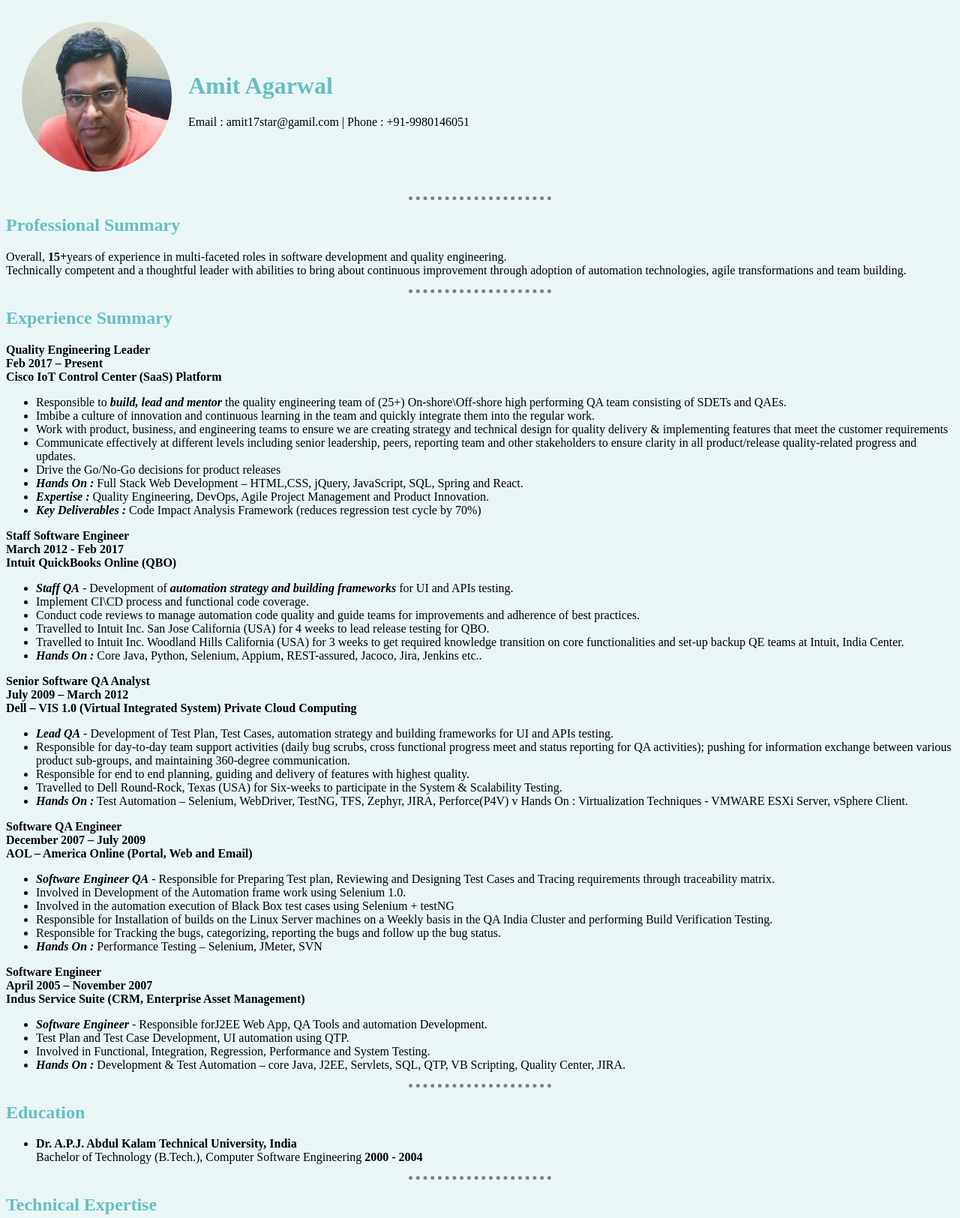
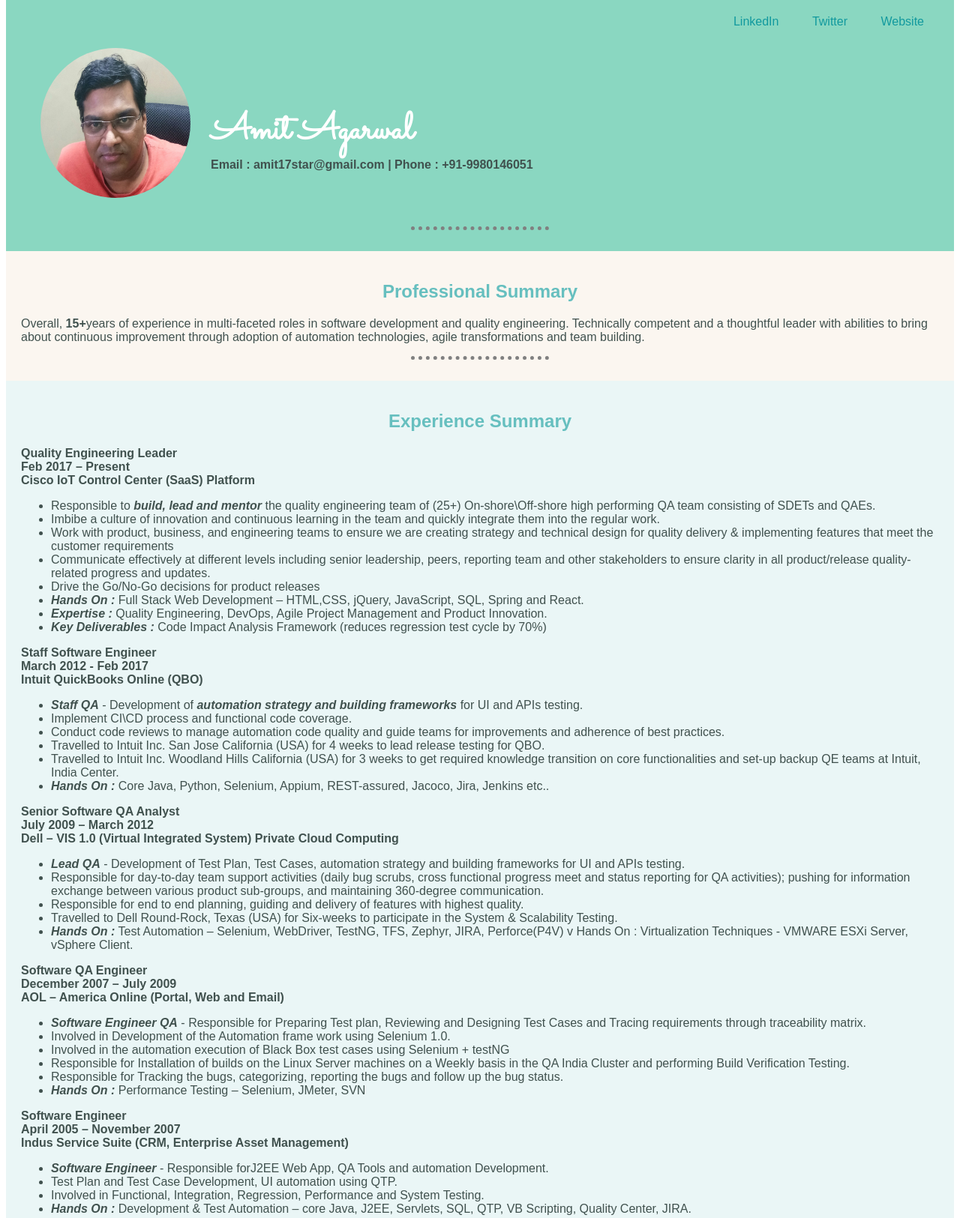
Before and after one commit to asquaretech/amit-agarwal-resume, a plain HTML site: page index.html in a window 1280 px wide. Shown: the top 1625 px of the page at 75% size. Drawn offline with Linux system fonts and the light colour scheme.

Commit message:
Add files via upload

```diff
--- a/index.html
+++ b/index.html
@@ -6,29 +6,63 @@
   <title>Amit's Personal Website</title>
   <link rel="stylesheet" href="./styles.css">
   <link rel="icon" href="./favicon.ico">
+  <!-- <link rel="preconnect" href="https://fonts.gstatic.com">
+  <link href="https://fonts.googleapis.com/css2?family=Montserrat:wght@100&display=swap" rel="stylesheet"> -->
+  <link rel="preconnect" href="https://fonts.gstatic.com">
+ <link href="https://fonts.googleapis.com/css2?family=Sacramento&display=swap" rel="stylesheet">
 </head>
 
 <body>
+<!-- <div class="top-container-0">
+  <p>
+  <a href="./mywork.html"><h4>Work</h4></a> <a href="./notes.html"><h4>Notes</h4></a> <a href="./notes.html"><h4>Notes</h4></a>
+  </p>
+</div> -->
+
+  <div class="top-container-1">
+
+    <!-- <h5 align="left">My Work :
+      <a href="./jellyfish.html">Jellyfish - Test Impact Analysis Framework</a>
+      <a href="./test4rest.html">Test4Rest - RestAPIs Testing Framework</a>
+    </h5> -->
+
+    <div align="right" class="">
+      <a class="footer-link" href="https://www.linkedin.com/">LinkedIn</a>
+      <a class="footer-link" href="https://twitter.com/">Twitter</a>
+      <a class="footer-link" href="https://www.appbrewery.co/">Website</a>
+      <!-- <p>© 2020 Name Surname.</p> -->
+    </div>
+
     <table cellspacing="20">
       <tr>
         <td><img src="./IMG_20200731_211507.JPG" width="200" height="200" alt=""></td>
         <td>
           <p>
             <h1>Amit Agarwal</h1>
-          Email : amit17star@gamil.com | Phone : +91-9980146051
+            <strong>Email : amit17star@gmail.com | Phone : +91-9980146051</strong>
           </p>
         </td>
       </tr>
     </table>
+    <hr>
+  </div>
+
+
+<div class="prof-summary-container">
+  <h2>Professional Summary </h2>
+  <p>Overall, <strong>15+</strong>years of experience in multi-faceted roles in software development and quality engineering.
+    Technically competent and a thoughtful leader with abilities to bring about continuous improvement through adoption of automation technologies,
+    agile transformations and team building.</p>
+  <hr>
+
+</div>
 
 
 
-  <hr>
-  <h2>Professional Summary </h2>
-  <p>Overall, <strong>15+</strong>years of experience in multi-faceted roles in software development and quality engineering.<br>
-    Technically competent and a thoughtful leader with abilities to bring about continuous improvement through adoption of automation technologies,
-    agile transformations and team building.</p>
-  <hr>
+
+
+
+  <div class="exp-summary-container">
   <h2>Experience Summary </h2>
   <strong>Quality Engineering Leader</strong>
   <br>
@@ -115,12 +149,17 @@
   </ul>
 
   <hr>
+  </div>
+  <div class="edu-summary-container">
     <h2>Education</h2>
     <ul>
       <li><strong>Dr. A.P.J. Abdul Kalam Technical University, India</strong><br>
         Bachelor of Technology (B.Tech.), Computer Software Engineering <strong>2000 - 2004</strong></li>
     </ul>
     <hr>
+
+  </div>
+  <div class="tech-summary-container">
     <h2>Technical Expertise</h2>
     <table>
     <tr>
@@ -138,10 +177,18 @@
     </table>
 
     <hr>
+  </div>
+
+  <div class="pskills-summary-container">
     <h2>Professional Skills</h2>
     <hr>
+  </div>
+
+  <div class="certi-summary-container">
     <h2>Certifications</h2>
     <hr>
+  </div>
+
 </body>
 
 </html>
--- a/styles.css
+++ b/styles.css
@@ -1,17 +1,70 @@
 img {
   border-radius: 50%;
+  border: 5px solid transparent;
 }
 
 body {
+  /* background-color: #EAF6F6; */
+  margin-top: 0px;
+  font-family: 'Montserrat', sans-serif;
+  color: #40514E;
+}
+
+
+.top-container-0{
+  background-color: #8ad7c1;
+}
+
+.top-container-1{
+  background-color: #8ad7c1;
+  padding: 20px;
+}
+
+.prof-summary-container{
+  background-color: #fbf6f0;
+  padding: 20px;
+}
+.prof-summary-text{
+  width: 40%;
+  text-align: center;
+  padding-left: 500px;
+}
+
+.exp-summary-container{
   background-color: #EAF6F6;
+  padding: 20px;
+}
+
+.edu-summary-container{
+  background-color: #fbf6f0;
+  padding: 20px;
+}
+
+.tech-summary-container{
+  background-color: #EAF6F6;
+  padding: 20px;
+}
+
+.pskills-summary-container{
+  background-color: #fbf6f0;
+  padding: 20px;
+}
+
+.certi-summary-container{
+  background-color: #EAF6F6;
+  padding: 20px;
 }
 
 h1{
-  color: #66BFBF;
+  color: white;
+  font-family: 'Sacramento', cursive;
+  font-size: 50px;
+  margin: 50px auto 0 auto;
 }
 
 h2{
   color: #66BFBF;
+  text-align: center;
 }
 
 hr{
@@ -21,3 +74,12 @@ hr{
   border-width: 5px;
   width: 15%;
 }
+
+a{
+  color: #11999E;
+  margin: 10px 20px;
+  text-decoration: none;
+}
+a:hover{
+  color: #EAf6f6;
+}
```
Lines whose indentation alone changed are shown as unchanged.
